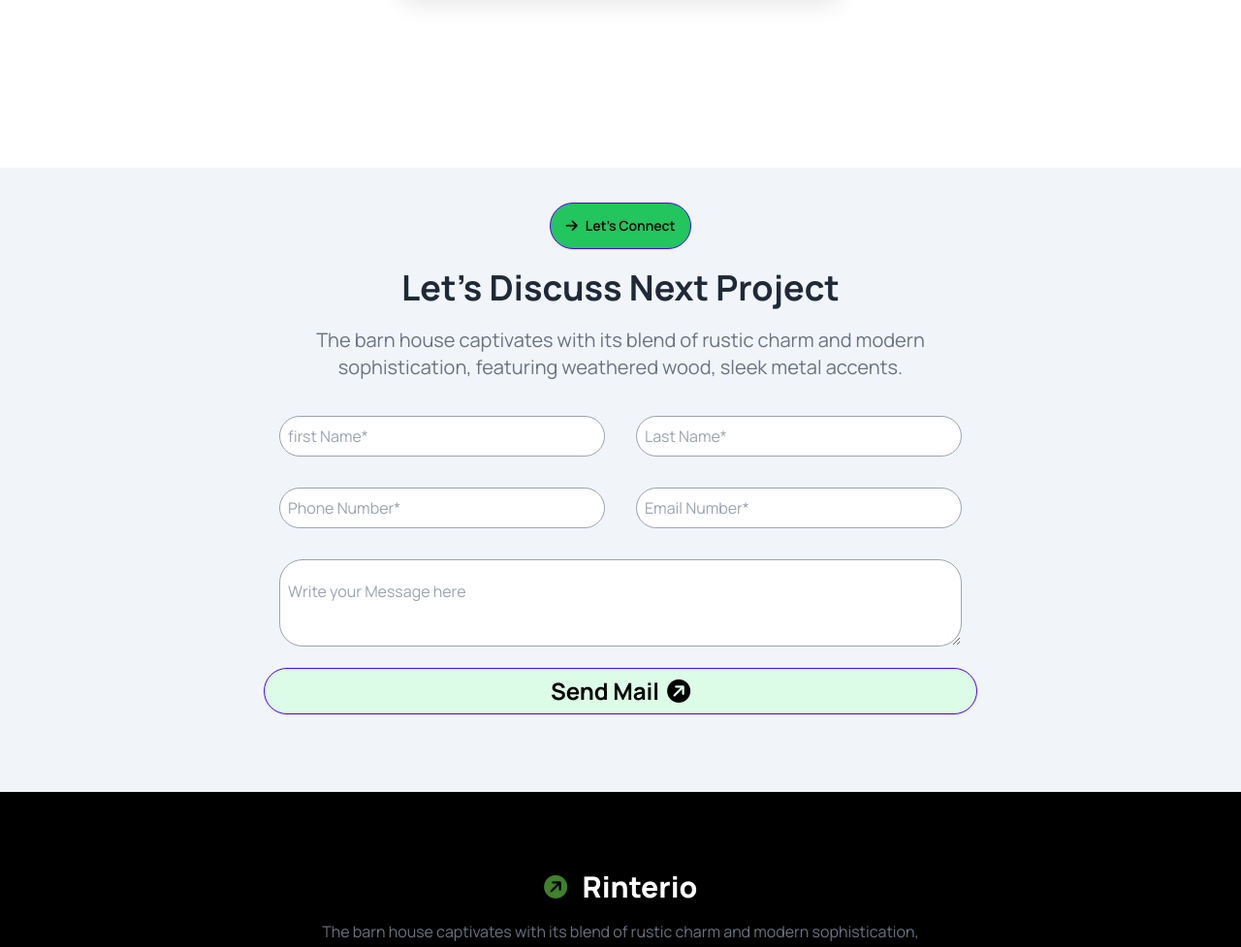
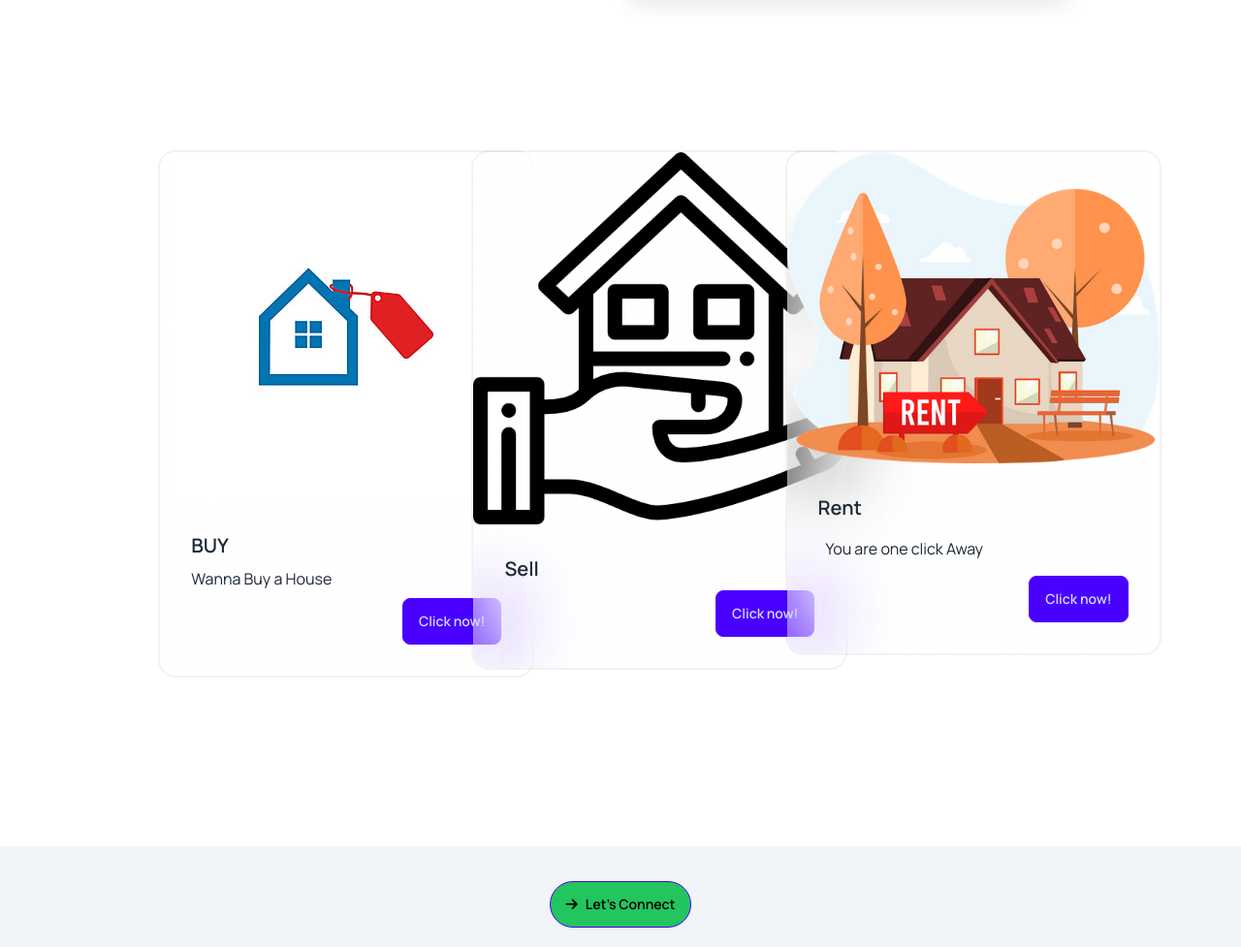
Before and after one commit to JubairAnjumRony/Assignment-3, a plain HTML site: page index.html in a window 1280 px wide. Shown: the part 2794-3771 px from the top of the page at 97% size. Drawn offline with nearby package versions, Linux system fonts and the light colour scheme.

Commit message:
final changes

```diff
--- a/index.html
+++ b/index.html
@@ -261,7 +261,7 @@
 
             <div class="grid grid-cols-12 gap-2">
                 <!-- first row -->
-                 <div class="col-span-12 sm:col-span-8 gap-2">
+                 <div class=" order-1 col-span-12 sm:col-span-8 gap-2">
                     <div class="card lg:card-side bg-base-100 shadow-xl mt-3 w-full">
                         <figure>
                           <img class="mx-auto px-4"
@@ -280,18 +280,18 @@
                  </div>
 
                   <!-- 1st row second image -->
-                         <div class="col-span-12 sm:col-span-4">
+                         <div class="order-2 col-span-12 sm:col-span-4">
                             <img class="w-full h-full" src="./assets/img2.png" alt="album">
                           </div>
             </div>
                  <!-- second row -->
 
-                <div class=" grid grid-cols-12 gap-2 p-2">
+                <div class="order-5 grid grid-cols-12 gap-2 p-2">
                     <div class="col-span-12 sm:col-span-3 gap-2">
                         <img class="h-full w-full" src="./assets/img3.png" alt="">
                     </div>
            <!-- second row second image -->
-                    <div class="col-span-12 sm:col-span-6 gap-2">
+                    <div class="order-4 col-span-12 sm:col-span-6 gap-2">
                         <div class="card lg:card-side bg-base-100 shadow-xl mt-3 w-full">
                             <figure>
                               <img class="mx-auto px-4"
@@ -309,13 +309,71 @@
                     </div>
                 </div>
 
-                    <div class="colspan-12 sm:col-span-3 gap-2 p-2">
+                    <div class=" order-3 col-span-12 sm:col-span-3 gap-2 p-2">
                         <img class="w-full h-full" src="./assets/img5.png" alt="album">
                     </div>
               </div>
 
          </section>
 
+         <!-- unique section -->
+           <section class="mx-auto w-11/12 md:px-16 lg:px-28 py-20">
+         <div class="grid grid-cols-12 gap-5">
+            <div class="col-span-12 sm:col-span-4 gap-3">
+                <div class="card glass w-96">
+                    <figure>
+                      <img
+                        src="./assets/buy.jpg"
+                        alt="car!" />
+                    </figure>
+                    <div class="card-body">
+                      <h2 class="card-title">BUY</h2>
+                      <p>Wanna Buy a House</p>
+                      <div class="card-actions justify-end">
+                        <button class="btn btn-primary">Click now!</button>
+                      </div>
+                    </div>
+                  </div>
+            </div>
+
+
+
+            <div class="col-span-12 sm:col-span-4 gap-5">
+                <div class="card glass w-96">
+                    <figure>
+                      <img
+                        src="./assets/sell.png"
+                        alt="car!" />
+                    </figure>
+                    <div class="card-body">
+                      <h2 class="card-title">Sell</h2>
+                      <!-- <p>Just One click away</p> -->
+                      <div class="card-actions justify-end">
+                        <button class="btn btn-primary">Click now!</button>
+                      </div>
+                    </div>
+                  </div>
+            </div>
+            <div class="col-span-12 sm:col-span-4 gap-5 ">
+                <div class="card glass w-96">
+                    <figure>
+                      <img
+                        src="./assets/rent.png"
+                        alt="car!" />
+                    </figure>
+                    <div class="card-body">
+                      <h2 class="card-title">Rent</h2>
+                      <p class="p-2">You are one click
+                    Away
+                      </p>
+                      <div class="card-actions justify-end">
+                        <button class="btn btn-primary">Click now!</button>
+                      </div>
+                    </div>
+                  </div>
+            </div>
+         </div>
+        </section>
         <!-- Discuss Next project -->
          <section class="w-full mt-24 bg-slate-100 ">
             <div class="mx-auto w-9/12 md:px-16 lg:px-28">
```
Also changed, not shown: assets/buy.jpg (added), assets/rent.png (added), assets/sell.png (added), assets/sell2.png (added).
